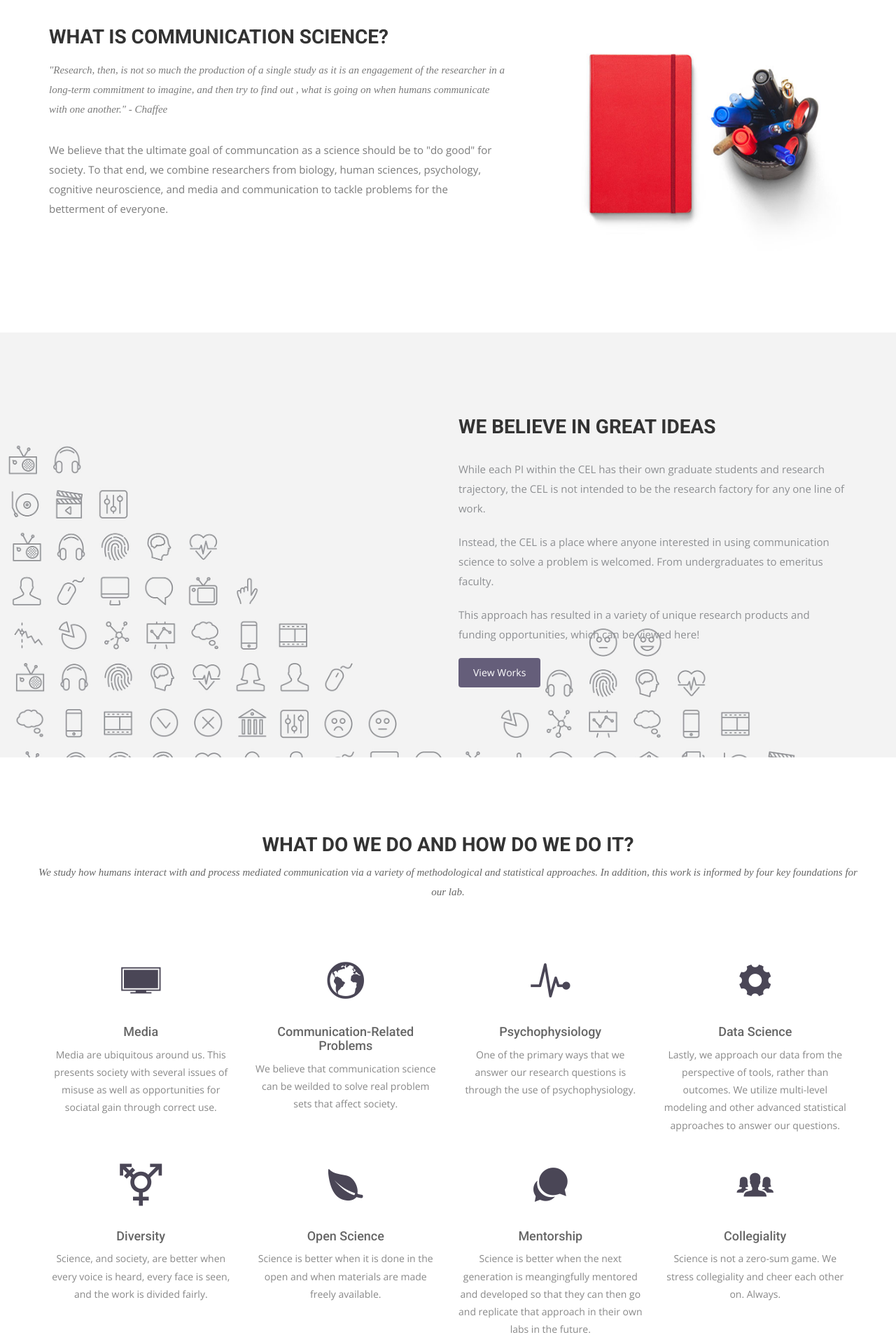
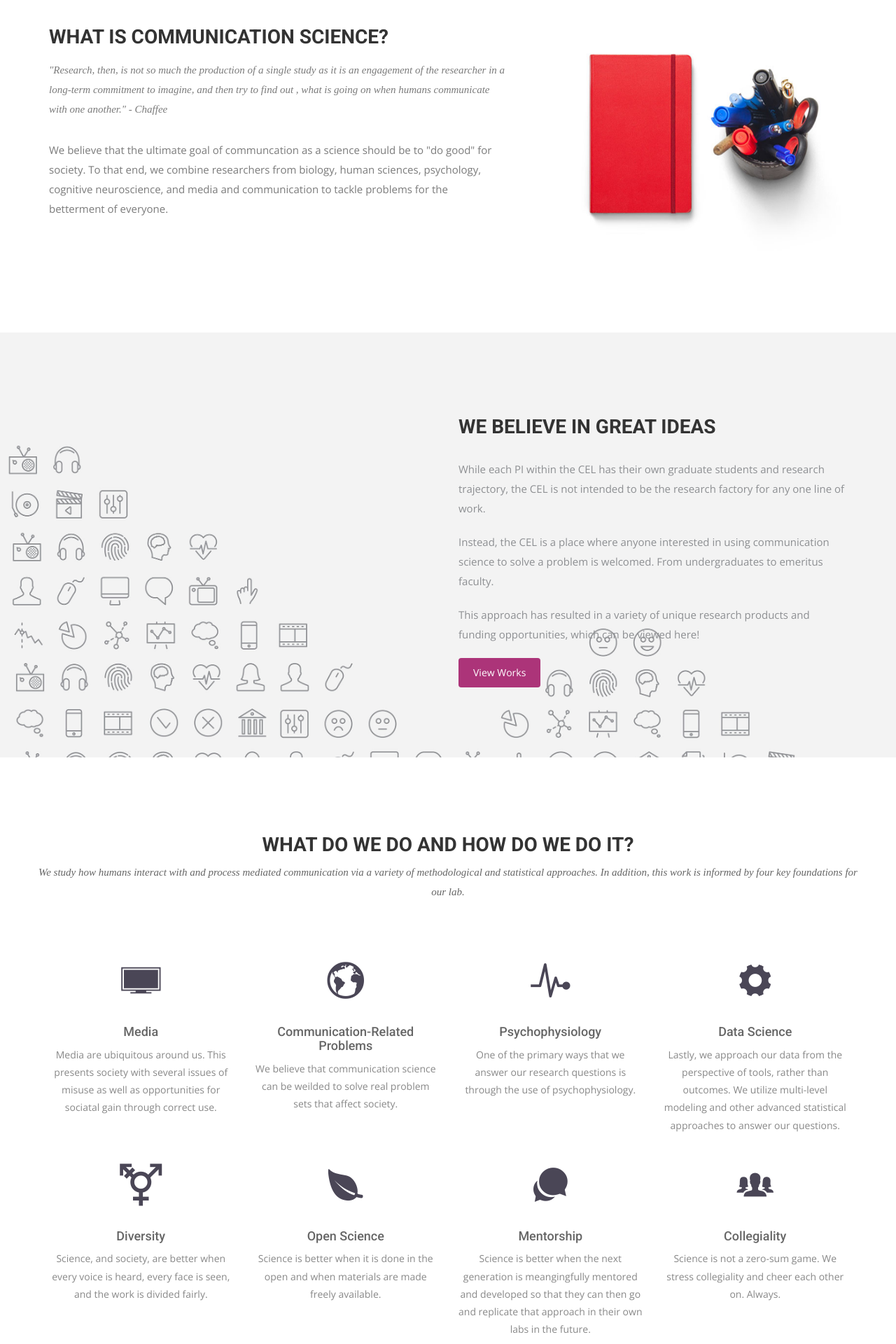
Before and after one commit to cognitionemotionlab/cognitionemotionlab.github.io, a Jekyll site: the page built from index.html, in a window 1280 px wide. Shown: the part 951-2871 px from the top of the page at 70% size. Built offline with Jekyll 4.4.1, drawn with Linux system fonts in a browser that asks for light colours; nearby versions of some CDN libraries; some web fonts are replaced.

Commit message:
Changed color of button in feature.

```diff
--- a/css/airspace.css
+++ b/css/airspace.css
@@ -262,7 +262,7 @@ font header .navbar-default .navbar-nav li a:hover {
   margin-bottom: 20px;
 }
 #feature .btn-view-works {
-  background: #655E7A;
+  background: #ac3479;
   color: #fff;
   padding: 10px 20px;
 }
```
